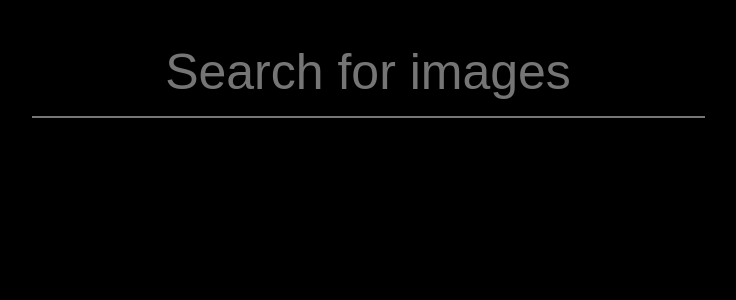
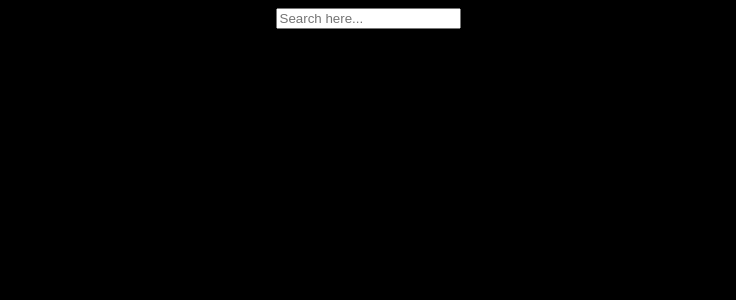
Before and after one commit to mindyjones/get-my-wallpapers, a React (Create React App) app: page / in a window 1280 px wide. Shown: the top 300 px of the page, without its empty margins (272-1008 px from the left). Built offline with nearby package versions, Linux system fonts and the light colour scheme.

Commit message:
Search Component

```diff
--- a/src/components/imageResults/ImageResults.css
+++ b/src/components/imageResults/ImageResults.css
@@ -1,5 +1,5 @@
-div {
+/* div {
   margin-left: 50;
   margin-right: 50;
   margin-top: 20;
-}
+} */
--- a/src/components/search/Search.css
+++ /dev/null
@@ -1,16 +0,0 @@
-input {
-  background-color: black;
-  color: white;
-  margin: 20px 100px;
-  padding: 15px 15px;
-  text-align: center;
-  /* margin-top: 1vh; */
-  /* margin-left: 5vh; */
-  /* padding-top: 1rem; */
-  /* padding-left: 70px; */
-  font-size: 50px;
-  border-top-style: hidden;
-  border-right-style: hidden;
-  border-left-style: hidden;
-  outline: none;
-}
--- a/src/components/search/Search.js
+++ b/src/components/search/Search.js
@@ -1,5 +1,4 @@
 import React, { Component } from "react";
-import "./Search.css";
 import Axios from "axios";
 import ImageResults from "../imageResults/ImageResults";
 
@@ -32,7 +31,7 @@ class Search extends Component {
       <div>
         <input
           type="text"
-          placeholder="Search for images"
+          placeholder="Search here..."
           name="searchText"
           value={this.state.searchText}
           onChange={this.onTextChange}
```
